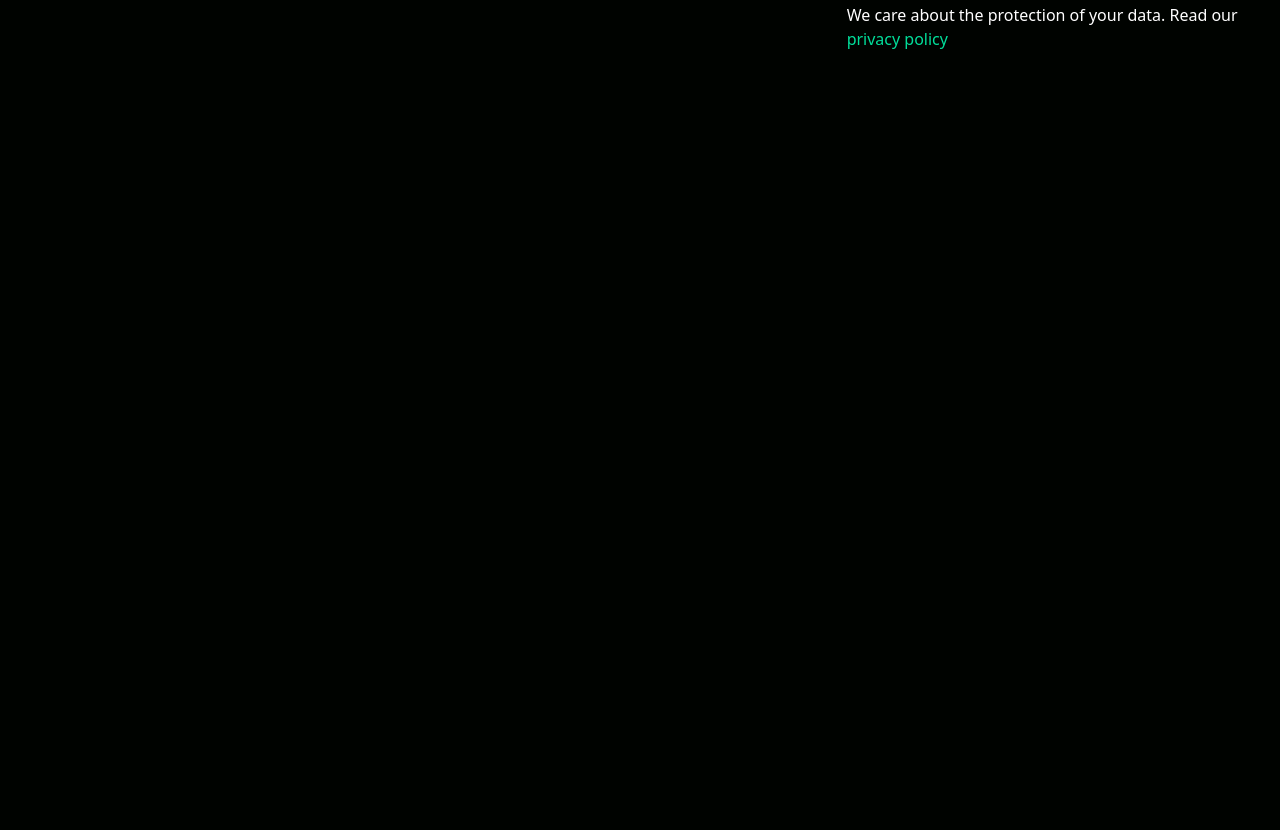
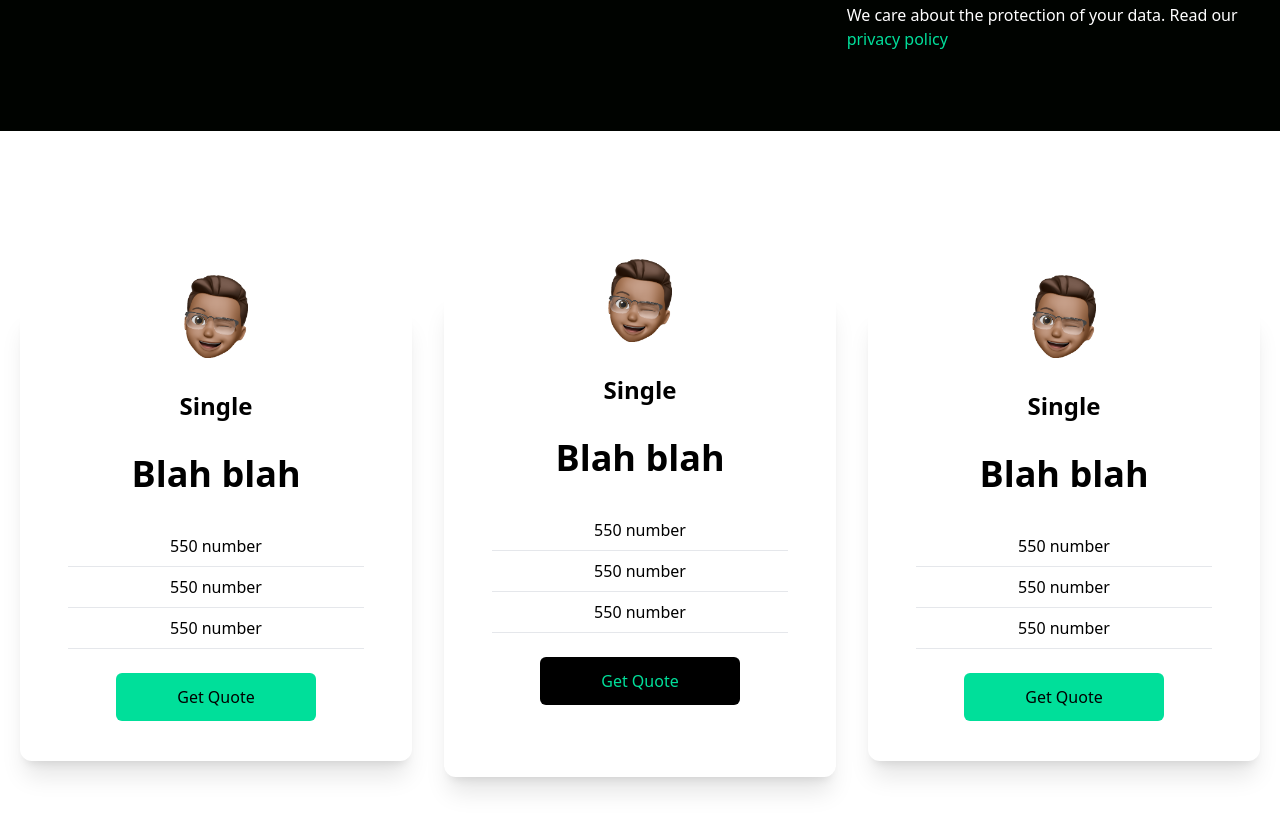
Before and after one commit to GabeDiniz/efaro-business, a React (Create React App) app: page / in a window 1280 px wide. Shown: the part 1520-2350 px from the top of the page. Before the commit the page ends 1651 px from the top, so only its background shows below. Built offline with nearby package versions, Linux system fonts and the light colour scheme.

Commit message:
add: cards component

```diff
--- a/src/App.js
+++ b/src/App.js
@@ -4,6 +4,7 @@ import "./index.css";
 import Hero from "./components/Hero";
 import Analytics from "./components/Analytics";
 import Newsletter from "./components/Newsletter";
+import Cards from "./components/Cards";
 
 function App() {
   return (
@@ -12,6 +13,7 @@ function App() {
       <Hero />
       <Analytics />
       <Newsletter />
+      <Cards />
     </div>
   );
 }
--- /dev/null
+++ b/src/components/Cards.jsx
@@ -0,0 +1,69 @@
+import React from "react";
+import Single from "../assets/user_icon.png";
+import Double from "../assets/user_icon.png";
+import Triple from "../assets/user_icon.png";
+
+const Cards = () => {
+  return (
+    <div className="w-full py-[10rem] px-4 bg-white">
+      <div className="max-w-[1240px] mx-auto grid md:grid-cols-3 gap-8">
+        {/* CARD 1 */}
+        <div className="w-full shadow-xl flex flex-col p-4 my-4 rounded-xl hover:scale-105 duration-300">
+          <img
+            className="w-16 mx-auto mt-[-3rem] bg-white"
+            src={Single}
+            alt="/"
+          />
+          <h2 className="text-2xl font-bold text-center py-8">Single</h2>
+          <p className="text-center text-4xl font-bold">Blah blah</p>
+          <div className="text-center font-medium">
+            <p className="py-2 border-b mx-8 mt-8">550 number</p>
+            <p className="py-2 border-b mx-8">550 number</p>
+            <p className="py-2 border-b mx-8">550 number</p>
+          </div>
+          <button className="bg-[#00df9a] w-[200px] rounded-md font-medium mx-auto my-6 px-6 py-3 text-black">
+            Get Quote
+          </button>
+        </div>
+        {/* CARD 2 */}
+        <div className="w-full shadow-xl flex flex-col p-4 my-8 md:my-0 rounded-xl hover:scale-105 duration-300">
+          <img
+            className="w-16 mx-auto mt-[-3rem] bg-white"
+            src={Double}
+            alt="/"
+          />
+          <h2 className="text-2xl font-bold text-center py-8">Single</h2>
+          <p className="text-center text-4xl font-bold">Blah blah</p>
+          <div className="text-center font-medium">
+            <p className="py-2 border-b mx-8 mt-8">550 number</p>
+            <p className="py-2 border-b mx-8">550 number</p>
+            <p className="py-2 border-b mx-8">550 number</p>
+          </div>
+          <button className="bg-black w-[200px] rounded-md font-medium mx-auto my-6 px-6 py-3 text-[#00df9a]">
+            Get Quote
+          </button>
+        </div>
+        {/* CARD 3 */}
+        <div className="w-full shadow-xl flex flex-col p-4 my-4 rounded-xl hover:scale-105 duration-300">
+          <img
+            className="w-16 mx-auto mt-[-3rem] bg-white"
+            src={Triple}
+            alt="/"
+          />
+          <h2 className="text-2xl font-bold text-center py-8">Single</h2>
+          <p className="text-center text-4xl font-bold">Blah blah</p>
+          <div className="text-center font-medium">
+            <p className="py-2 border-b mx-8 mt-8">550 number</p>
+            <p className="py-2 border-b mx-8">550 number</p>
+            <p className="py-2 border-b mx-8">550 number</p>
+          </div>
+          <button className="bg-[#00df9a] w-[200px] rounded-md font-medium mx-auto my-6 px-6 py-3 text-black">
+            Get Quote
+          </button>
+        </div>
+      </div>
+    </div>
+  );
+};
+
+export default Cards;
```
Also changed, not shown: src/assets/user_icon.png (added).
